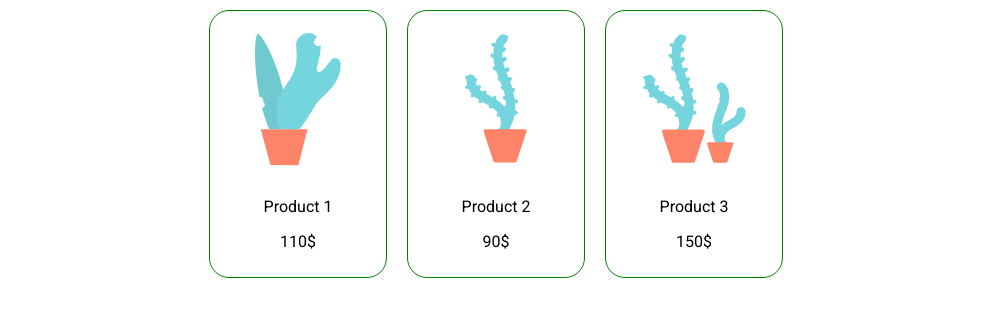
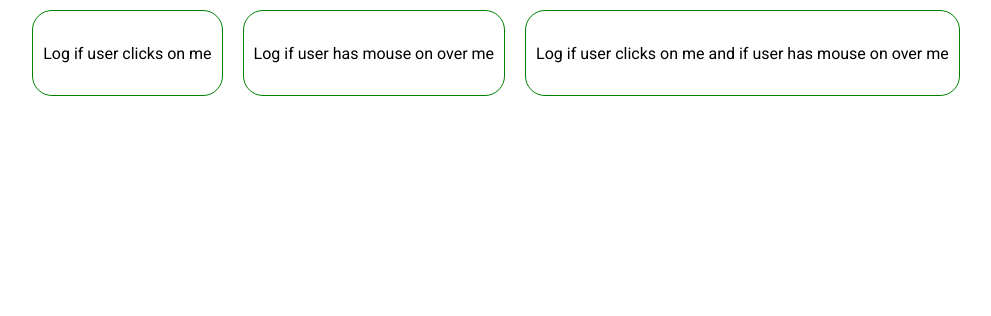
Before and after one commit to MaciejWWojcik/directives-and-pipes-course, an Angular app: page / in a window 1280 px wide. Shown: the top 316 px of the page, without its empty margins (144-1135 px from the left). Built offline with nearby package versions, Linux system fonts and the light colour scheme.

Commit message:
attribute-directives-own-2

```diff
--- a/src/app/app.component.html
+++ b/src/app/app.component.html
@@ -1,15 +1,9 @@
 <section>
-  <img [src]="product.image" alt="Image shows {{product.name}}" loading="lazy">
-  <p>{{product.name}}</p>
-  <p>{{product.price}}$</p>
+  Log if user clicks on me
 </section>
 <section>
-  <img [src]="product2.image" alt="Image shows {{product2.name}}" loading="lazy">
-  <p>{{product2.name}}</p>
-  <p>{{product2.price}}$</p>
+  Log if user has mouse on over me
 </section>
 <section>
-  <img [src]="product3.image" alt="Image shows {{product3.name}}" loading="lazy">
-  <p>{{product3.name}}</p>
-  <p>{{product3.price}}$</p>
+  Log if user clicks on me and if user has mouse on over me
 </section>
--- a/src/app/app.component.scss
+++ b/src/app/app.component.scss
@@ -9,6 +9,10 @@ section {
   border-radius: 20px;
   padding: 10px;
   margin: 10px;
+  height: 64px;
+  display: flex;
+  justify-content: center;
+  align-items: center;
 
   p {
     text-align: center;
--- a/src/app/app.module.ts
+++ b/src/app/app.module.ts
@@ -2,12 +2,14 @@ import { NgModule } from '@angular/core';
 import { BrowserModule } from '@angular/platform-browser';
 
 import { AppComponent } from './app.component';
-import { ImageDirective } from './directives/image.directive';
+import { LogClickDirective } from './directives/log-click.directive';
+import { LogHoverDirective } from './directives/log-hover.directive';
 
 @NgModule({
   declarations: [
     AppComponent,
-    ImageDirective
+    LogClickDirective,
+    LogHoverDirective,
   ],
   imports: [
     BrowserModule
--- a/src/app/directives/image.directive.ts
+++ /dev/null
@@ -1,13 +0,0 @@
-import { Directive, ElementRef, Input, OnChanges, OnInit, Output, EventEmitter } from '@angular/core';
-
-@Directive({
-  selector: '[appImage]'
-})
-export class ImageDirective implements OnInit {
-
-  constructor() {
-  }
-
-  ngOnInit() {
-  }
-}
--- /dev/null
+++ b/src/app/directives/log-click.directive.ts
@@ -0,0 +1,11 @@
+import { Directive, HostListener } from '@angular/core';
+
+@Directive({
+  selector: '[appLogClick]'
+})
+export class LogClickDirective {
+
+  constructor() { }
+
+  // TODO log to console when user clicks on this element
+}
--- /dev/null
+++ b/src/app/directives/log-hover.directive.ts
@@ -0,0 +1,13 @@
+import { Directive } from '@angular/core';
+
+@Directive({
+  selector: '[appLogHover]'
+})
+export class LogHoverDirective {
+
+  constructor() {
+  }
+
+  // TODO log to console when user has mouse over this element
+
+}
```
